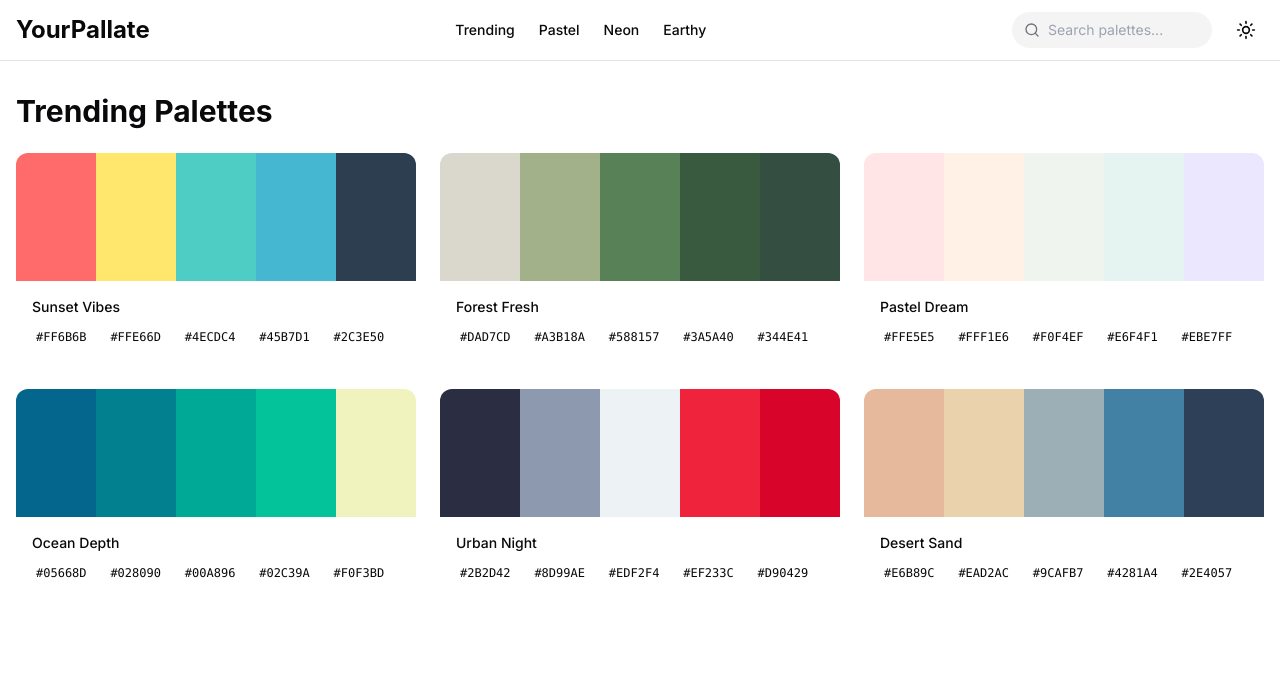
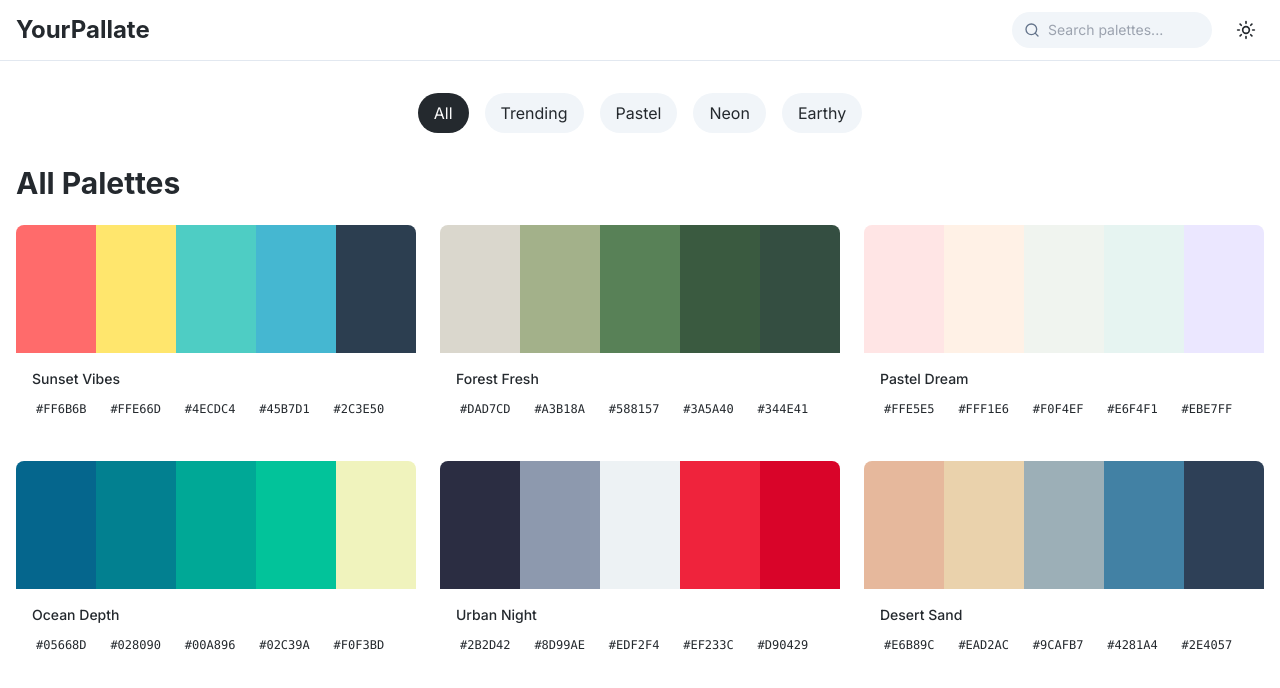
Before and after one commit to NSTechBytes/yourpalettes-website, a React (Vite) app: page / in a window 1280 px wide. Shown: the top 688 px of the page. Built offline with nearby package versions, Linux system fonts and the light colour scheme.

Commit message:
Enhance UI and add features
- Add copy icon to color palettes with hover effect.
- Implement functional search bar.
- Display color categories below the header.
- Update dark theme to match GitHub's dark theme.
- Save theme preference in local storage.

```diff
--- a/src/components/ColorPalette.tsx
+++ b/src/components/ColorPalette.tsx
@@ -1,6 +1,7 @@
 
 import { useState } from "react";
 import { toast } from "sonner";
+import { Copy, Check } from "lucide-react";
 
 interface ColorPaletteProps {
   colors: string[];
@@ -9,6 +10,7 @@ interface ColorPaletteProps {
 
 export const ColorPalette = ({ colors, name }: ColorPaletteProps) => {
   const [copied, setCopied] = useState<string | null>(null);
+  const [hoveredColor, setHoveredColor] = useState<string | null>(null);
 
   const copyToClipboard = (color: string) => {
     navigator.clipboard.writeText(color);
@@ -23,10 +25,22 @@ export const ColorPalette = ({ colors, name }: ColorPaletteProps) => {
         {colors.map((color) => (
           <div
             key={color}
-            className="color-swatch"
+            className="color-swatch relative group"
             style={{ backgroundColor: color }}
             onClick={() => copyToClipboard(color)}
-          />
+            onMouseEnter={() => setHoveredColor(color)}
+            onMouseLeave={() => setHoveredColor(null)}
+          >
+            {hoveredColor === color && (
+              <div className="absolute inset-0 flex items-center justify-center bg-black/20 transition-opacity">
+                {copied === color ? (
+                  <Check className="w-5 h-5 text-white" />
+                ) : (
+                  <Copy className="w-5 h-5 text-white" />
+                )}
+              </div>
+            )}
+          </div>
         ))}
       </div>
       <div className="p-4 space-y-2">
--- a/src/components/Navbar.tsx
+++ b/src/components/Navbar.tsx
@@ -2,26 +2,16 @@
 import { Search } from "lucide-react";
 import { ThemeToggle } from "./ThemeToggle";
 
-const categories = ["Trending", "Pastel", "Neon", "Earthy"];
+interface NavbarProps {
+  onSearch: (query: string) => void;
+}
 
-export const Navbar = () => {
+export const Navbar = ({ onSearch }: NavbarProps) => {
   return (
     <nav className="sticky top-0 z-50 w-full backdrop-blur-lg border-b">
       <div className="container mx-auto px-4 py-3">
         <div className="flex items-center justify-between">
           <h1 className="text-2xl font-display font-bold">YourPallate</h1>
-
-          <div className="hidden md:flex items-center space-x-6">
-            {categories.map((category) => (
-              <a
-                key={category}
-                href={`#${category.toLowerCase()}`}
-                className="text-sm font-medium hover:text-primary/80 transition-colors"
-              >
-                {category}
-              </a>
-            ))}
-          </div>
 
           <div className="flex items-center space-x-4">
             <div className="relative">
@@ -30,6 +20,7 @@ export const Navbar = () => {
                 type="search"
                 placeholder="Search palettes..."
                 className="w-full md:w-[200px] pl-9 pr-4 py-2 text-sm rounded-full bg-secondary"
+                onChange={(e) => onSearch(e.target.value)}
               />
             </div>
             <ThemeToggle />
--- a/src/components/ThemeToggle.tsx
+++ b/src/components/ThemeToggle.tsx
@@ -6,14 +6,19 @@ export const ThemeToggle = () => {
   const [isDark, setIsDark] = useState(false);
 
   useEffect(() => {
-    const isDarkMode = document.documentElement.classList.contains("dark");
-    setIsDark(isDarkMode);
+    const savedTheme = localStorage.getItem("theme") || "light";
+    const prefersDark = window.matchMedia("(prefers-color-scheme: dark)").matches;
+
+    const initialTheme = savedTheme === "dark" || (savedTheme !== "light" && prefersDark);
+    setIsDark(initialTheme);
+    document.documentElement.classList.toggle("dark", initialTheme);
   }, []);
 
   const toggleTheme = () => {
     const newTheme = !isDark;
     setIsDark(newTheme);
     document.documentElement.classList.toggle("dark");
+    localStorage.setItem("theme", newTheme ? "dark" : "light");
   };
 
   return (
--- a/src/index.css
+++ b/src/index.css
@@ -1,4 +1,3 @@
-
 @import url('https://fonts.googleapis.com/css2?family=Inter:wght@400;500;600;700&display=swap');
 
 @tailwind base;
@@ -8,47 +7,47 @@
 @layer base {
   :root {
     --background: 0 0% 100%;
-    --foreground: 240 10% 3.9%;
+    --foreground: 210 12% 16%;
     --card: 0 0% 100%;
-    --card-foreground: 240 10% 3.9%;
+    --card-foreground: 210 12% 16%;
     --popover: 0 0% 100%;
-    --popover-foreground: 240 10% 3.9%;
-    --primary: 240 5.9% 10%;
+    --popover-foreground: 210 12% 16%;
+    --primary: 210 12% 16%;
     --primary-foreground: 0 0% 98%;
-    --secondary: 240 4.8% 95.9%;
-    --secondary-foreground: 240 5.9% 10%;
-    --muted: 240 4.8% 95.9%;
-    --muted-foreground: 240 3.8% 46.1%;
-    --accent: 240 4.8% 95.9%;
-    --accent-foreground: 240 5.9% 10%;
+    --secondary: 210 40% 96.1%;
+    --secondary-foreground: 210 12% 16%;
+    --muted: 210 40% 96.1%;
+    --muted-foreground: 215.4 16.3% 46.9%;
+    --accent: 210 40% 96.1%;
+    --accent-foreground: 210 12% 16%;
     --destructive: 0 84.2% 60.2%;
     --destructive-foreground: 0 0% 98%;
-    --border: 240 5.9% 90%;
-    --input: 240 5.9% 90%;
-    --ring: 240 5.9% 10%;
-    --radius: 0.75rem;
+    --border: 214.3 31.8% 91.4%;
+    --input: 214.3 31.8% 91.4%;
+    --ring: 210 12% 16%;
+    --radius: 0.5rem;
   }
 
   .dark {
-    --background: 240 10% 3.9%;
-    --foreground: 0 0% 98%;
-    --card: 240 10% 3.9%;
-    --card-foreground: 0 0% 98%;
-    --popover: 240 10% 3.9%;
-    --popover-foreground: 0 0% 98%;
-    --primary: 0 0% 98%;
-    --primary-foreground: 240 5.9% 10%;
-    --secondary: 240 3.7% 15.9%;
-    --secondary-foreground: 0 0% 98%;
-    --muted: 240 3.7% 15.9%;
-    --muted-foreground: 240 5% 64.9%;
-    --accent: 240 3.7% 15.9%;
-    --accent-foreground: 0 0% 98%;
+    --background: 215 21% 11%;
+    --foreground: 210 18% 90%;
+    --card: 215 21% 11%;
+    --card-foreground: 210 18% 90%;
+    --popover: 215 21% 11%;
+    --popover-foreground: 210 18% 90%;
+    --primary: 210 18% 90%;
+    --primary-foreground: 215 21% 11%;
+    --secondary: 215 25% 27%;
+    --secondary-foreground: 210 18% 90%;
+    --muted: 215 25% 27%;
+    --muted-foreground: 217.9 13.3% 63.9%;
+    --accent: 215 25% 27%;
+    --accent-foreground: 210 18% 90%;
     --destructive: 0 62.8% 30.6%;
-    --destructive-foreground: 0 0% 98%;
-    --border: 240 3.7% 15.9%;
-    --input: 240 3.7% 15.9%;
-    --ring: 240 4.9% 83.9%;
+    --destructive-foreground: 210 18% 90%;
+    --border: 215 25% 27%;
+    --input: 215 25% 27%;
+    --ring: 216 12.2% 83.9%;
   }
 }
 
--- a/src/pages/Index.tsx
+++ b/src/pages/Index.tsx
@@ -1,4 +1,5 @@
 
+import { useState } from "react";
 import { Navbar } from "@/components/Navbar";
 import { ColorPalette } from "@/components/ColorPalette";
 
@@ -6,39 +7,74 @@ const palettes = [
   {
     name: "Sunset Vibes",
     colors: ["#FF6B6B", "#FFE66D", "#4ECDC4", "#45B7D1", "#2C3E50"],
+    category: "Trending",
   },
   {
     name: "Forest Fresh",
     colors: ["#DAD7CD", "#A3B18A", "#588157", "#3A5A40", "#344E41"],
+    category: "Earthy",
   },
   {
     name: "Pastel Dream",
     colors: ["#FFE5E5", "#FFF1E6", "#F0F4EF", "#E6F4F1", "#EBE7FF"],
+    category: "Pastel",
   },
   {
     name: "Ocean Depth",
     colors: ["#05668D", "#028090", "#00A896", "#02C39A", "#F0F3BD"],
+    category: "Trending",
   },
   {
     name: "Urban Night",
     colors: ["#2B2D42", "#8D99AE", "#EDF2F4", "#EF233C", "#D90429"],
+    category: "Neon",
   },
   {
     name: "Desert Sand",
     colors: ["#E6B89C", "#EAD2AC", "#9CAFB7", "#4281A4", "#2E4057"],
+    category: "Earthy",
   },
 ];
 
+const categories = ["All", "Trending", "Pastel", "Neon", "Earthy"];
+
 const Index = () => {
+  const [searchQuery, setSearchQuery] = useState("");
+  const [activeCategory, setActiveCategory] = useState("All");
+
+  const filteredPalettes = palettes.filter((palette) => {
+    const matchesSearch = palette.name.toLowerCase().includes(searchQuery.toLowerCase()) ||
+      palette.colors.some(color => color.toLowerCase().includes(searchQuery.toLowerCase()));
+    const matchesCategory = activeCategory === "All" || palette.category === activeCategory;
+    return matchesSearch && matchesCategory;
+  });
+
   return (
     <div className="min-h-screen bg-background">
-      <Navbar />
+      <Navbar onSearch={setSearchQuery} />
       <main className="container mx-auto px-4 py-8">
         <div className="space-y-8 animate-slideUp">
+          <div className="flex items-center justify-center space-x-4 mb-8">
+            {categories.map((category) => (
+              <button
+                key={category}
+                onClick={() => setActiveCategory(category)}
+                className={`px-4 py-2 rounded-full transition-colors ${
+                  activeCategory === category
+                    ? "bg-primary text-primary-foreground"
+                    : "bg-secondary hover:bg-secondary/80"
+                }`}
+              >
+                {category}
+              </button>
+            ))}
+          </div>
           <section>
-            <h2 className="text-3xl font-display font-bold mb-6">Trending Palettes</h2>
+            <h2 className="text-3xl font-display font-bold mb-6">
+              {activeCategory === "All" ? "All Palettes" : `${activeCategory} Palettes`}
+            </h2>
             <div className="grid grid-cols-1 md:grid-cols-2 lg:grid-cols-3 gap-6">
-              {palettes.map((palette) => (
+              {filteredPalettes.map((palette) => (
                 <ColorPalette
                   key={palette.name}
                   colors={palette.colors}
```
